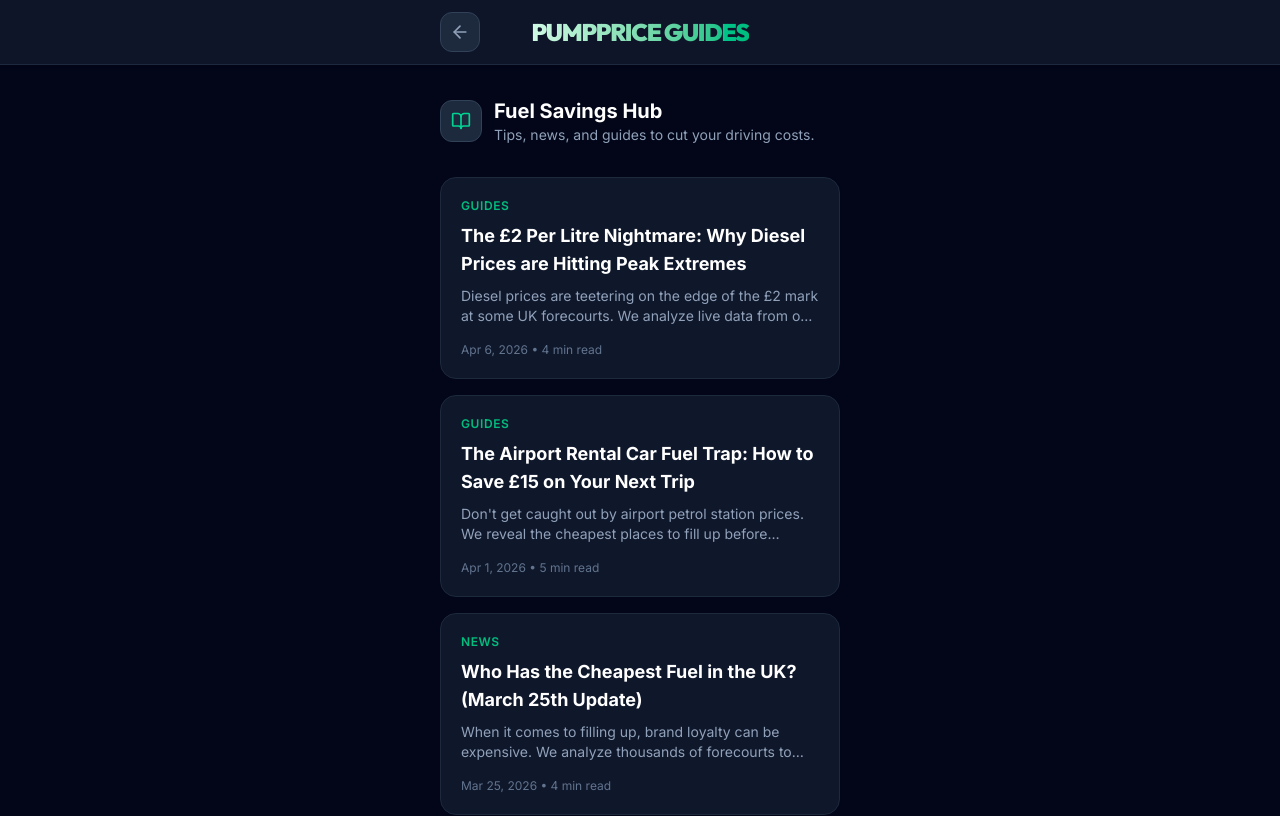
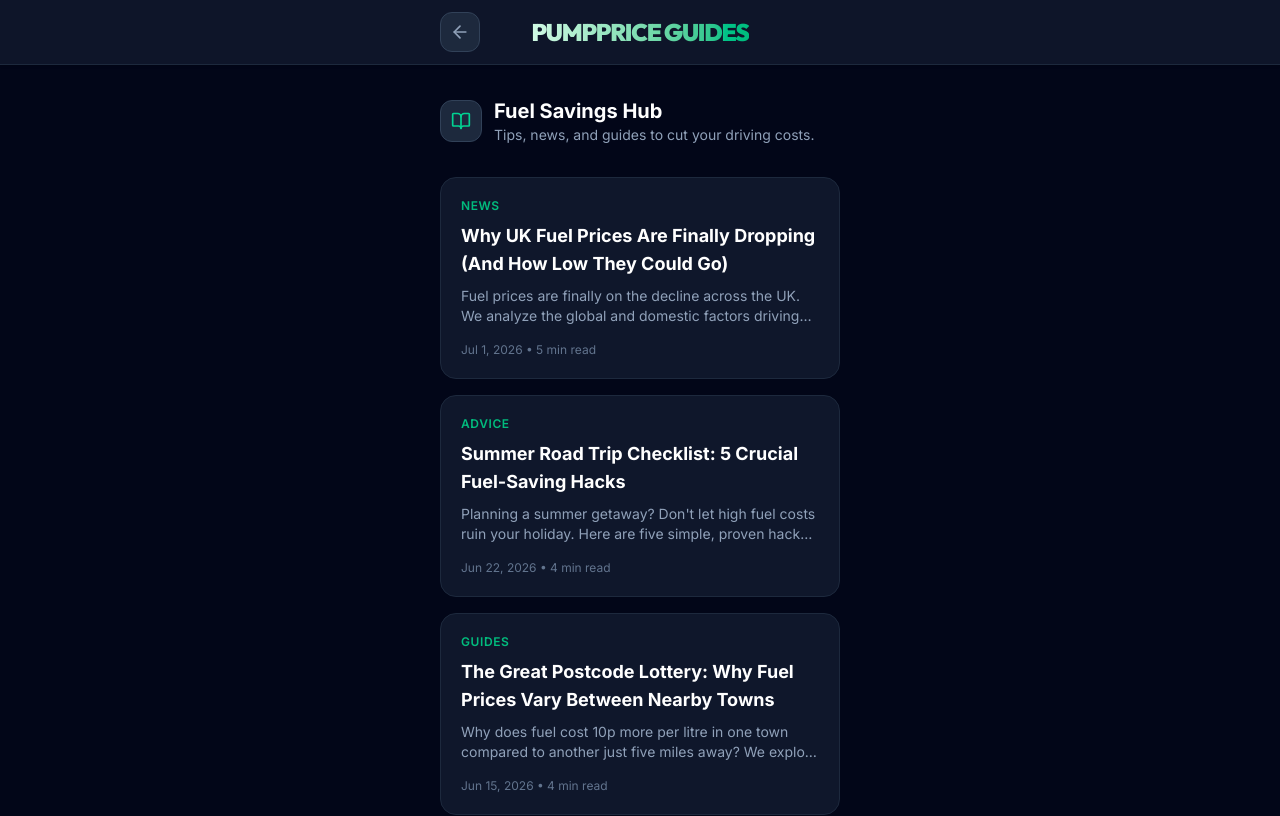
Before and after one commit to andrewjamesdaleuk-afk/pumpprice, a React (Vite) app in the folder frontend/: page /blog in a window 1280 px wide. Shown: the top 816 px of the page. Built offline with nearby package versions, Linux system fonts and the light colour scheme; no server answers.

Commit message:
feat(ui): sort blog guides chronologically by date

```diff
--- a/frontend/src/pages/BlogList.tsx
+++ b/frontend/src/pages/BlogList.tsx
@@ -33,7 +33,7 @@ export default function BlogList() {
         </div>
 
         <div className="space-y-4">
-          {posts.map(post => (
+          {[...posts].sort((a, b) => new Date(b.date).getTime() - new Date(a.date).getTime()).map(post => (
             <Link
               key={post.slug}
               to={`/blog/${post.slug}`}
```
